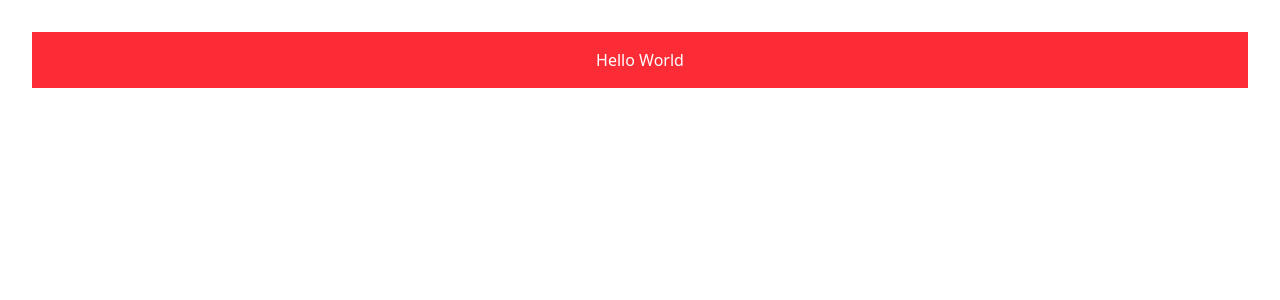
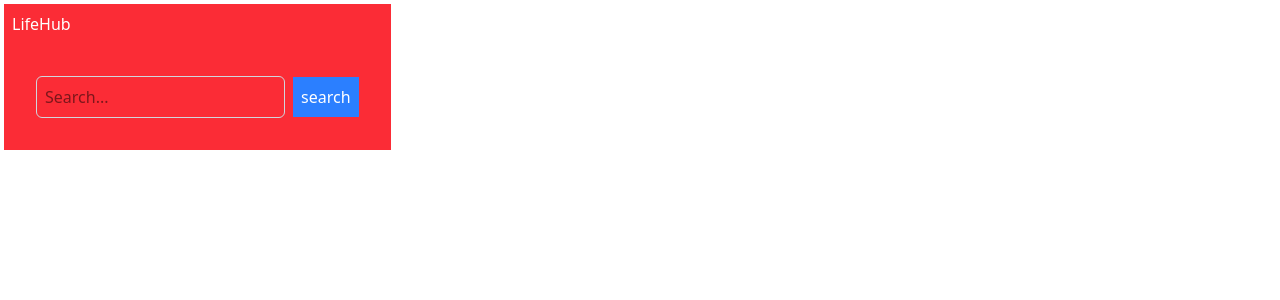
Before and after one commit to Stive1213/LifeHUb, a React (Vite) app in the folder Frontend/: page / in a window 1280 px wide. Shown: the top 300 px of the page. Built offline with nearby package versions, Linux system fonts and the light colour scheme.

Commit message:
`Added import of Side component and its rendering in App component`

```diff
--- a/Frontend/src/App.jsx
+++ b/Frontend/src/App.jsx
@@ -1,14 +1,16 @@
 import { useState } from 'react'
 import './App.css'
-
+import Side from './components/dashboared/Side'
 function App() {
   const [count, setCount] = useState(0)
 
   return (
     <>
-      <div className="bg-red-500 text-white p-4 text-center">
+      <div className=" text-white p-4 ">
         Hello World
+        <Side />
       </div>
+
     </>
   )
 }
--- /dev/null
+++ b/Frontend/src/components/Search.jsx
@@ -0,0 +1,12 @@
+import React from 'react';
+
+const Search = () => {
+  return (
+    <div className=" mt-10 bg-black-500 text-white p-4 text-center">
+      <input type="text" className="p-2 border border-gray-300 rounded-md text-black" placeholder="Search..." />
+      <button  className='  ml-2 p-2 bg-blue-500 '>search</button>
+    </div>
+  );
+}
+
+export default Search;
--- /dev/null
+++ b/Frontend/src/components/dashboared/Side.jsx
@@ -0,0 +1,18 @@
+import { useState } from 'react'
+import Search from '../Search'
+
+function Side() {
+
+
+  return (
+    <>
+      <div className="bg-red-500 text-white p-4 absolute top-1 left-1">
+        <h1 className='absolute top-2 left-2'>LifeHub</h1>
+        <Search/>
+      </div>
+
+    </>
+  )
+}
+
+export default Side
```
